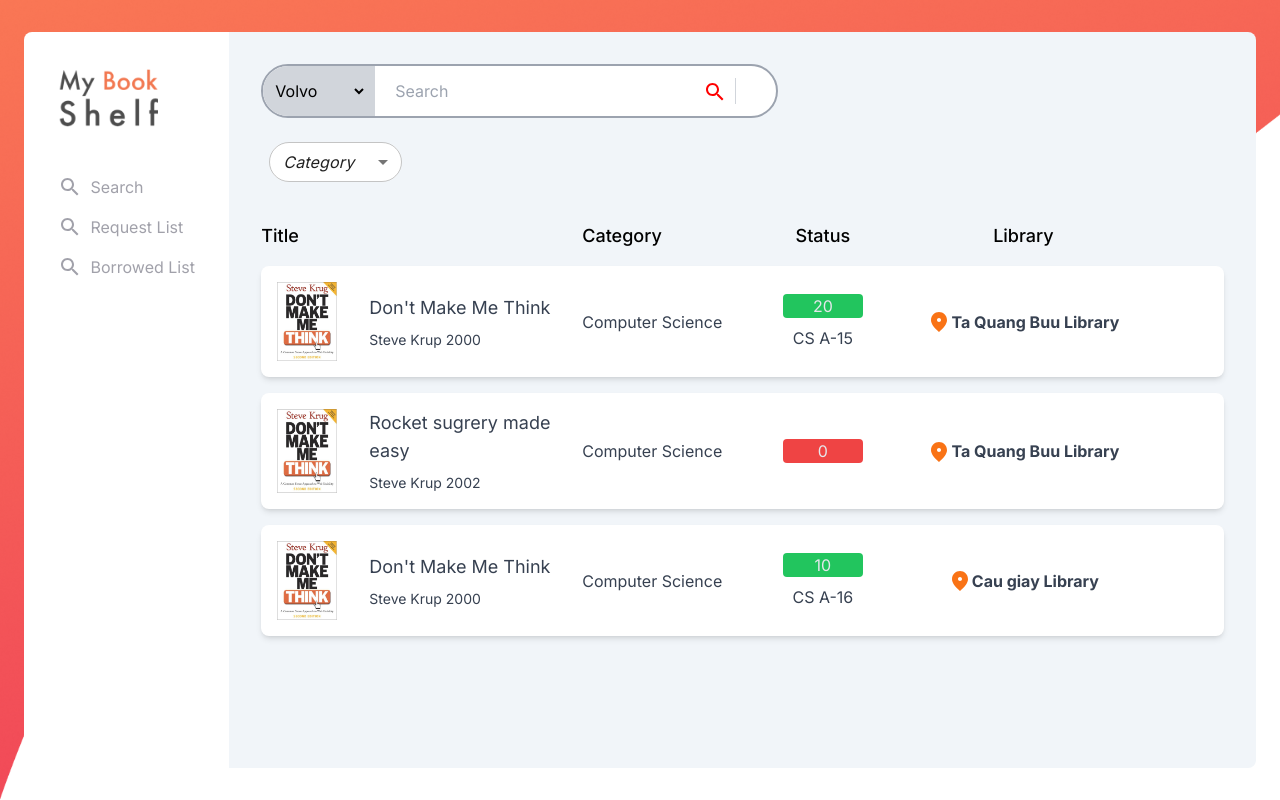
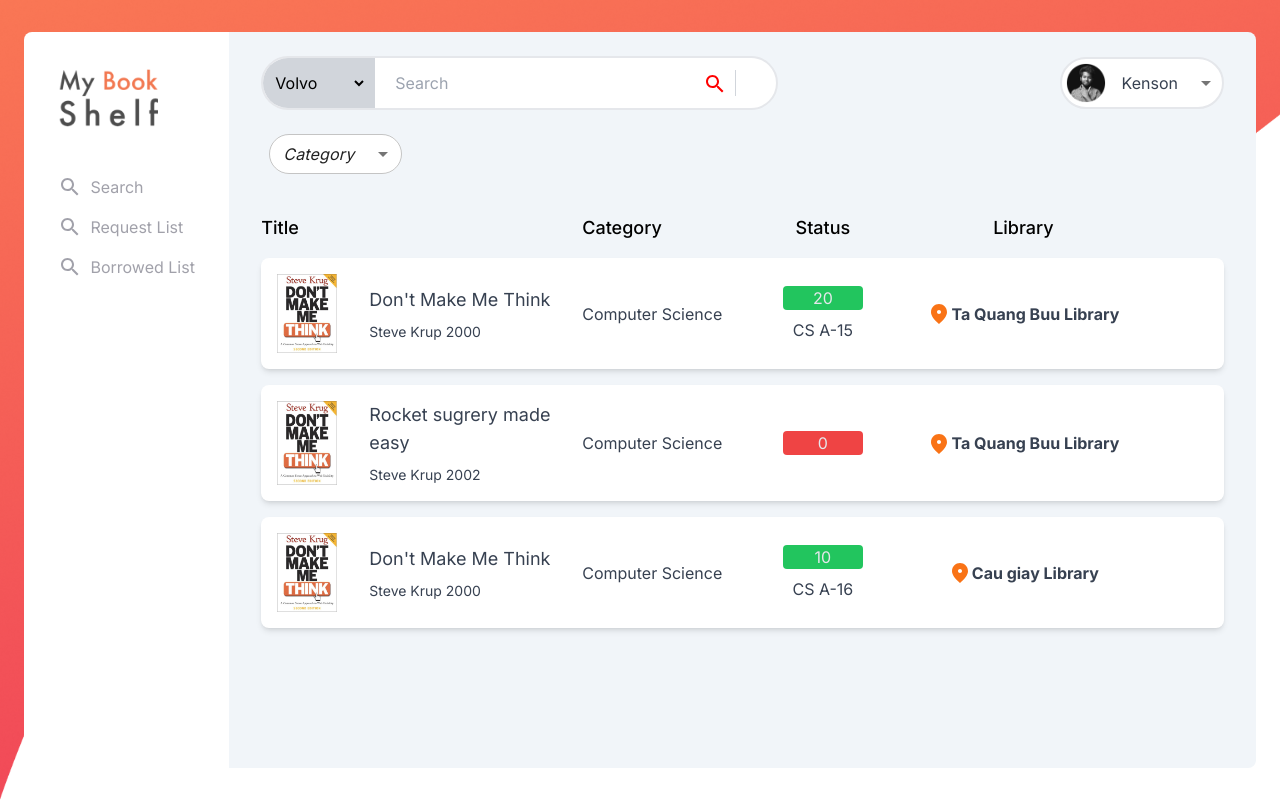
Before and after one commit to Arima057nn/ITSS2-BookShelf, a Next.js app: page / in a window 1280 px wide. Built offline with nearby package versions, Linux system fonts and the light colour scheme.

Commit message:
add component action

```diff
--- a/src/app/(user)/page.tsx
+++ b/src/app/(user)/page.tsx
@@ -6,11 +6,15 @@ import { bookApi } from "@/app/services";
 import { useEffect } from "react";
 import { Books } from "../data/book";
 import { BookInfo } from "../models/common";
+import Action from "../components/action";
 
 export default function Home() {
   return (
     <div>
-      <Search />
+      <div className="flex justify-between items-center pt-6 pb-4 mx-8">
+        <Search />
+        <Action />
+      </div>
       <Category />
 
       <div className="flex w-full px-8 pt-8 pb-4 font-medium text-lg">
--- /dev/null
+++ b/src/app/components/action/index.tsx
@@ -0,0 +1,67 @@
+"use client";
+import * as React from "react";
+import MenuItem from "@mui/material/MenuItem";
+import { Avatar } from "@mui/material";
+import ArrowDropDownIcon from "@mui/icons-material/ArrowDropDown";
+import Box from "@mui/material/Box";
+import IconButton from "@mui/material/IconButton";
+import Typography from "@mui/material/Typography";
+import Menu from "@mui/material/Menu";
+
+const settings = ["Profile", "Account", "Dashboard", "Logout"];
+const Action = () => {
+  const [anchorElUser, setAnchorElUser] = React.useState<null | HTMLElement>(
+    null
+  );
+  const handleOpenUserMenu = (event: React.MouseEvent<HTMLElement>) => {
+    setAnchorElUser(event.currentTarget);
+  };
+  const handleCloseUserMenu = () => {
+    setAnchorElUser(null);
+  };
+  return (
+    <div className="p-1 bg-white rounded-full border-2 border-gray-200 flex items-center hover:border-gray-400">
+      <Box sx={{ flexGrow: 0 }}>
+        <Box>
+          <IconButton
+            onClick={handleOpenUserMenu}
+            sx={{
+              p: 0,
+              "&:hover": {
+                backgroundColor: "#fff",
+              },
+            }}
+          >
+            <Avatar alt="Remy Sharp" src="assets/images/avatar.png" />
+            <p className="text-base mx-4 text-gray-700">Kenson</p>
+            <ArrowDropDownIcon />
+          </IconButton>
+        </Box>
+        <Menu
+          sx={{ mt: "45px" }}
+          id="menu-appbar"
+          anchorEl={anchorElUser}
+          anchorOrigin={{
+            vertical: "top",
+            horizontal: "right",
+          }}
+          keepMounted
+          transformOrigin={{
+            vertical: "top",
+            horizontal: "right",
+          }}
+          open={Boolean(anchorElUser)}
+          onClose={handleCloseUserMenu}
+        >
+          {settings.map((setting) => (
+            <MenuItem key={setting} onClick={handleCloseUserMenu}>
+              <Typography textAlign="center">{setting}</Typography>
+            </MenuItem>
+          ))}
+        </Menu>
+      </Box>
+    </div>
+  );
+};
+
+export default Action;
--- a/src/app/components/search/index.tsx
+++ b/src/app/components/search/index.tsx
@@ -3,7 +3,7 @@
 import SearchIcon from "@mui/icons-material/Search";
 const Search = () => {
   return (
-    <div className="mx-8 mt-8 mb-4 bg-white max-w-fit rounded-full flex items-center border-2 border-gray-400">
+    <div className=" bg-white max-w-fit rounded-full flex items-center border-2 border-gray-200 hover:border-gray-400">
       <div className="w-28 flex p-3 justify-center bg-gray-300 rounded-s-full">
         <select
           name="cars"
```
Also changed, not shown: public/assets/images/avatar.png (added).
